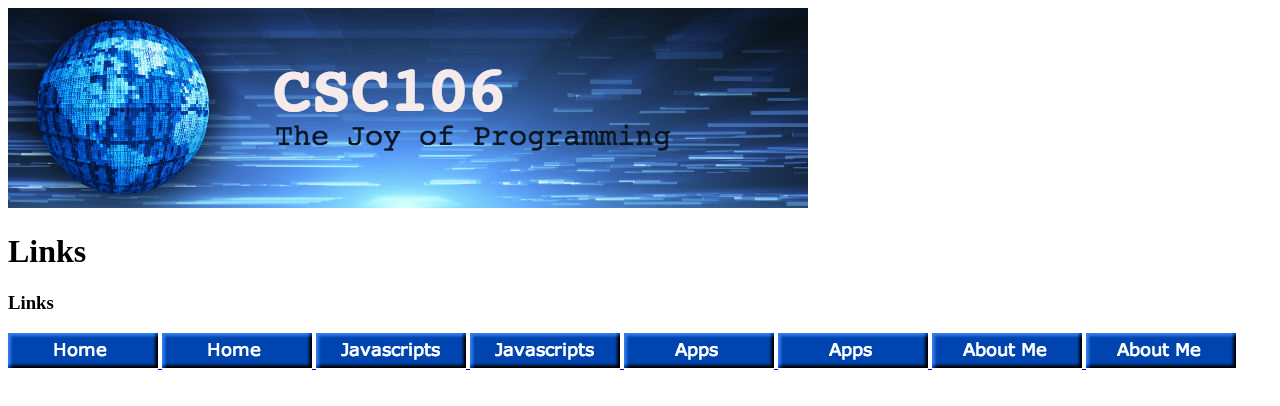
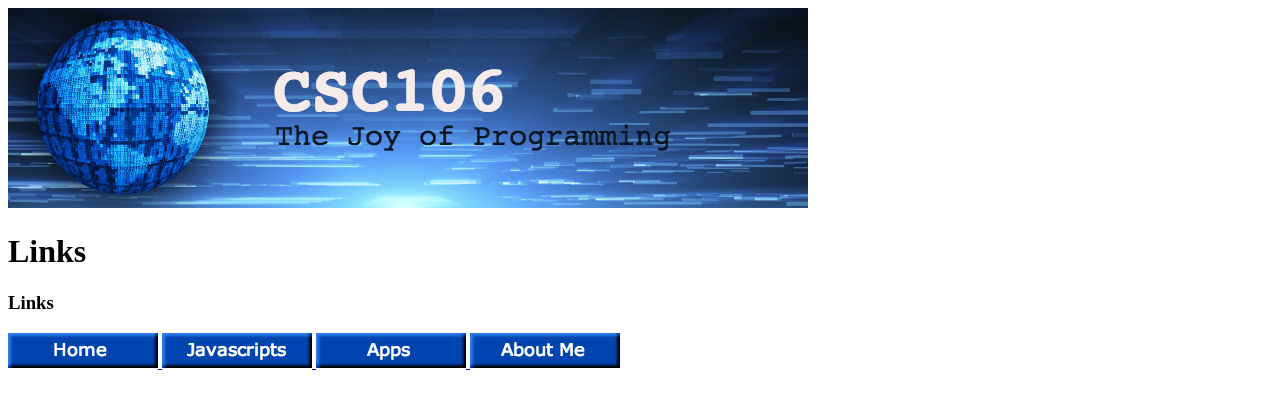
Before and after one commit to Alishalynn16/alishalynn16.github.io, a plain HTML site: page aboutme.html in a window 1280 px wide. Drawn offline with Linux system fonts and the light colour scheme.

Commit message:
Update aboutme.html

```diff
--- a/aboutme.html
+++ b/aboutme.html
@@ -9,12 +9,12 @@
 <h1>Links</h1>
     <h3>Links</h3>
       <a href="index.html"> <img src="home.png">
-      <img src="home.png">
+
       <a href="javascripts.html"> <img src="javascripts.png">
-      <img src="javascripts.png">
+
       <a href="apps.html"> <img src="apps.png">
-        <img src="apps.png">
+
       <a href="aboutme.html"> <img src="about.png">
-      <img src="about.png">
+
       </body>
       </html>
```
